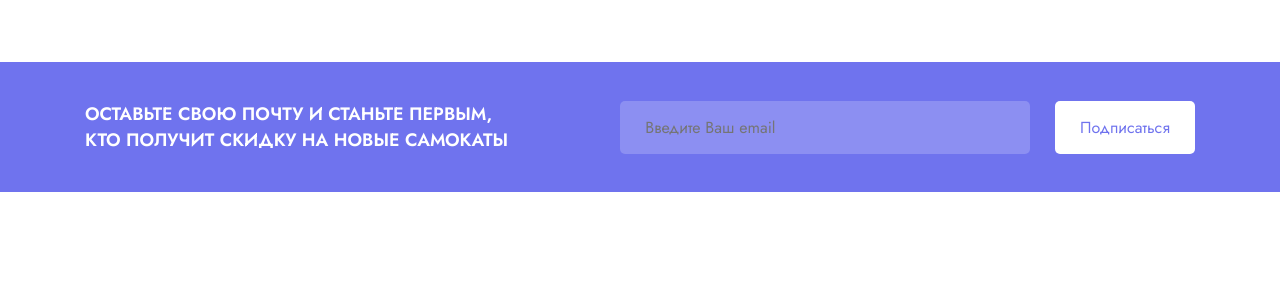
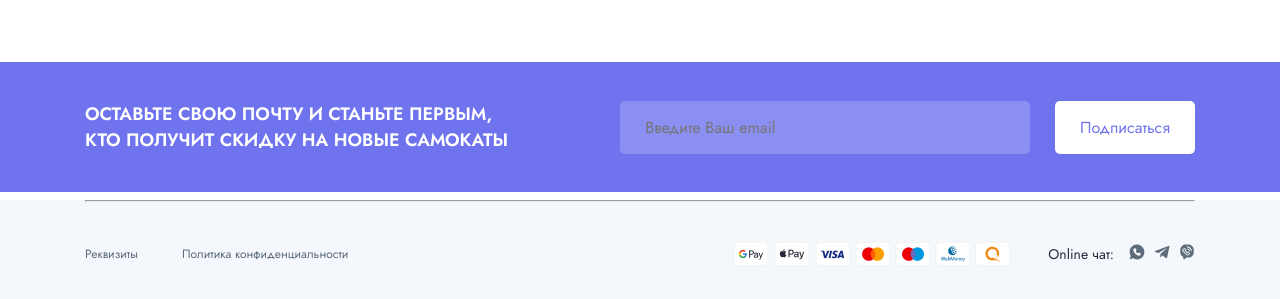
Before and after one commit to pavel-kosach/html-starter, a PHP site: page / in a window 1280 px wide; the page is wider, and only the part inside the window is pictured. Shown: the part 2902-3201 px from the top of that part. Before the commit the page ends 3094 px from the top of that part, so only its background shows below. Run offline with PHP 8.4, Linux system fonts and the light colour scheme.

Commit message:
add: footer paymeny

```diff
--- a/css/style.css
+++ b/css/style.css
@@ -553,3 +553,49 @@ h1 {
   margin-left: 20px;
   padding: 15px 25px;
 }
+
+/* Footer */
+.footer {
+  background-color: #f4f7fb;
+}
+
+.footer-bottom {
+  display: flex;
+  align-items: center;
+  justify-content: space-between;
+  padding-bottom: 19px;
+  padding-top: 18px;
+}
+.footer-bottom-links {
+  display: flex;
+  gap: 44px;
+}
+.footer-bottom-link {
+  font-style: normal;
+  font-weight: 400;
+  font-size: 12px;
+  line-height: 17px;
+  color: #5d6c7b;
+}
+.social-text {
+  font-style: normal;
+  font-weight: 400;
+  font-size: 14px;
+  line-height: 20px;
+  color: #282739;
+}
+.footer-bottom-payment_social {
+  display: flex;
+  align-items: center;
+  gap: 38px;
+}
+.footer-bottom-social {
+  display: flex;
+  align-items: center;
+  gap: 15px;
+}
+.footer-bottom-payment {
+  display: flex;
+  align-items: center;
+  gap: 5px;
+}
--- a/index.html
+++ b/index.html
@@ -519,6 +519,58 @@
         </form>
       </div>
     </section>
+    <footer class="footer">
+      <div class="container">
+        <div class="footer-menu"></div>
+        <div class="footer-logos"></div>
+        <hr class="footer-hr" />
+        <div class="footer-bottom">
+          <div class="footer-bottom-links">
+            <a href="#" class="footer-bottom-link"> Реквизиты </a>
+            <a href="#" class="footer-bottom-link">
+              Политика конфиденциальности
+            </a>
+          </div>
+          <div class="footer-bottom-payment_social">
+            <div class="footer-bottom-payment">
+              <img src="img/pay/gpay.png" alt="#" class="payment-img" />
+              <img src="img/pay/apple.png" alt="#" class="payment-img" />
+              <img src="img/pay/visa.png" alt="#" class="payment-img" />
+              <img src="img/pay/master.png" alt="#" class="payment-img" />
+              <img src="img/pay/maestro.png" alt="#" class="payment-img" />
+              <img src="img/pay/webmoney.png" alt="#" class="payment-img" />
+              <img src="img/pay/qiwi.png" alt="#" class="payment-img" />
+            </div>
+            <div class="footer-bottom-social">
+              <p class="social-text">Online чат:</p>
+              <ul class="nav-top-social">
+                <li class="nav-top-social-item">
+                  <a href="#" class="nav-social-link">
+                    <svg class="icon" width="16px" height="16px">
+                      <use href="./img/sprite.svg#whatsapp"></use>
+                    </svg>
+                  </a>
+                </li>
+                <li class="nav-top-social-item">
+                  <a href="#" class="nav-social-link">
+                    <svg class="icon" width="16px" height="16px">
+                      <use href="./img/sprite.svg#telegram"></use>
+                    </svg>
+                  </a>
+                </li>
+                <li class="nav-top-social-item">
+                  <a href="#" class="nav-social-link">
+                    <svg class="icon" width="16px" height="16px">
+                      <use href="./img/sprite.svg#viber"></use>
+                    </svg>
+                  </a>
+                </li>
+              </ul>
+            </div>
+          </div>
+        </div>
+      </div>
+    </footer>
     <script src="js/main.js"></script>
   </body>
 </html>
```
Also changed, not shown: img/pay/apple.png (added), img/pay/gpay.png (added), img/pay/maestro.png (added), img/pay/master.png (added), img/pay/qiwi.png (added), img/pay/visa.png (added), img/pay/webmoney.png (added), img/sprite.svg.
